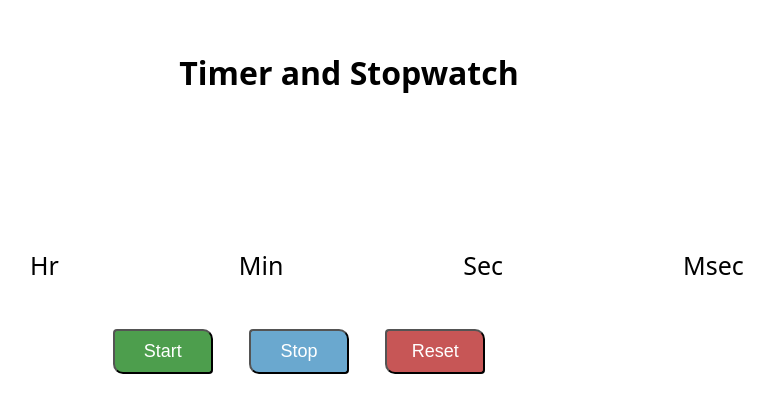
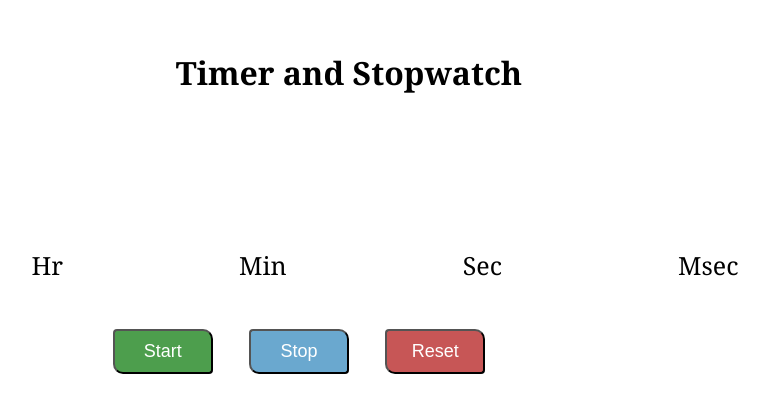
Before and after one commit to diksha-2001/-CodeClause_Timer-and-stopwatch, a plain HTML site: page index.html in a window 1280 px wide. Shown: the part 193-606 px from the top of the page, without its empty margins (341-1115 px from the left). Drawn offline with Linux system fonts and the light colour scheme.

Commit message:
Update style.css

```diff
--- a/style.css
+++ b/style.css
@@ -13,8 +13,9 @@ body {
     align-items: center;
     height: 100vh;
     width: 100%;
-    padding-bottom: 100px;
+    padding-bottom: 200px;
     flex-direction: column;
+    font-family:Georgia, 'Times New Roman', Times, serif;
 }
 
 .time {
```
